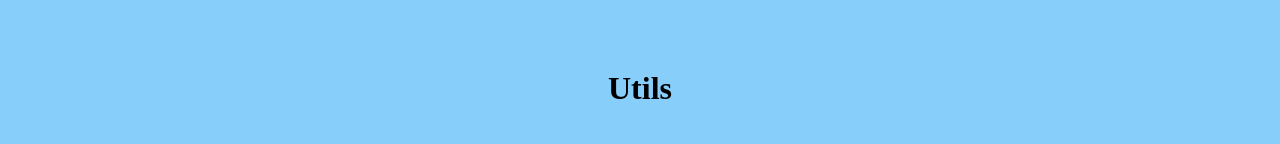
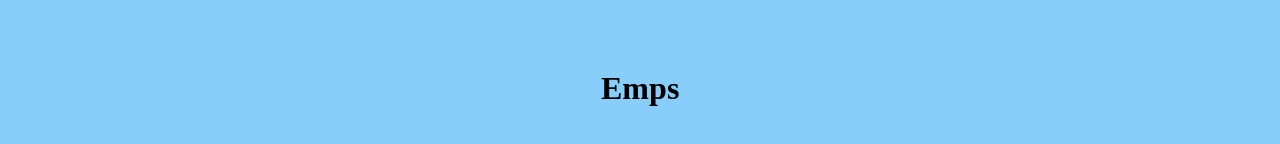
Before and after one commit to gilvam/css-study, an Angular app in the folder app/: page /hide-letters in a window 1280 px wide. Shown: the part 372-516 px from the top of the page. Built offline with nearby package versions, Linux system fonts and the light colour scheme.

Commit message:
chore(hide-letters): animation hiden letters with padding

```diff
--- /dev/null
+++ b/app/src/app/hide-letters/directives/actual-width.directive.ts
@@ -0,0 +1,29 @@
+import { AfterViewInit, Directive, ElementRef, Input, Renderer2 } from '@angular/core';
+
+@Directive({
+  selector: '[appActualWidth]',
+  standalone: true
+})
+export class ActualWidthDirective implements AfterViewInit {
+  @Input() offset = 0;
+
+  constructor(
+    private el: ElementRef,
+    private renderer: Renderer2
+  ) {
+  }
+
+  ngAfterViewInit(): void {
+    setTimeout(() => {
+      try {
+        const actualWidth = this.el.nativeElement.offsetWidth + this.offset;
+
+        console.log(`[SetActualWidth] Element width: ${ actualWidth }px`);
+
+        this.renderer.setStyle(this.el.nativeElement, 'width', `${ actualWidth }px`);
+      } catch (error) {
+        console.error('[SetActualWidth] Error setting width:', error);
+      }
+    });
+  }
+}
--- a/app/src/app/hide-letters/hide-letters.component.html
+++ b/app/src/app/hide-letters/hide-letters.component.html
@@ -1,5 +1,5 @@
-<div>
-  @for (item of nameList; track item; let i = $index) {
-    <span>{{ item }}</span>
+<div appActualWidth [offset]="10">
+  @for (item of nameList; track item) {
+    <span appActualWidth>{{ item }}</span>
   }
 </div>
--- a/app/src/app/hide-letters/hide-letters.component.scss
+++ b/app/src/app/hide-letters/hide-letters.component.scss
@@ -8,8 +8,6 @@
   animation: colorChange 1.5s ease-out 1.5s forwards;
 
   @keyframes colorChange {
-    0% {
-    }
     100% {
       background-color: lightskyblue;
     }
@@ -18,7 +16,6 @@
   div {
     display: flex;
     justify-content: center;
-    width: 186px;
 
     span {
       display: inline-block;
@@ -29,10 +26,9 @@
       opacity: 1;
 
       &:not(:first-child):not(:last-child) {
-        width: 101px;
-        animation: frameEnd 1.5s ease-out 1.5s forwards;
+        animation: frameHidden 1s ease-out 1.5s forwards;
 
-        @keyframes frameEnd {
+        @keyframes frameHidden {
           100% {
             width: 0;
           }
@@ -40,8 +36,8 @@
       }
 
       &:last-child {
-        animation: frameSpaceInit 0.5s ease-in 1s forwards,
-        frameSpaceEnd 2s ease-out 2s forwards ;
+        animation: frameSpaceInit 0.5s ease 1s forwards,
+        frameSpaceEnd 1.5s ease-out 2s forwards;
 
         @keyframes frameSpaceInit {
           100% {
--- a/app/src/app/hide-letters/hide-letters.component.ts
+++ b/app/src/app/hide-letters/hide-letters.component.ts
@@ -1,12 +1,15 @@
 import { Component } from '@angular/core';
+import { ActualWidthDirective } from './directives/actual-width.directive';
 
 @Component({
   selector: 'app-hide-letters',
   standalone: true,
-  imports: [],
+  imports: [
+    ActualWidthDirective
+  ],
   templateUrl: './hide-letters.component.html',
   styleUrl: './hide-letters.component.scss'
 })
 export class HideLettersComponent {
-  nameList = ['Util', 'izadore', 's']
+  nameList = ['Emp', 'resa', 's']
 }
```
Also changed, not shown: 1 other file (tests, documents, lock files or other folders).
